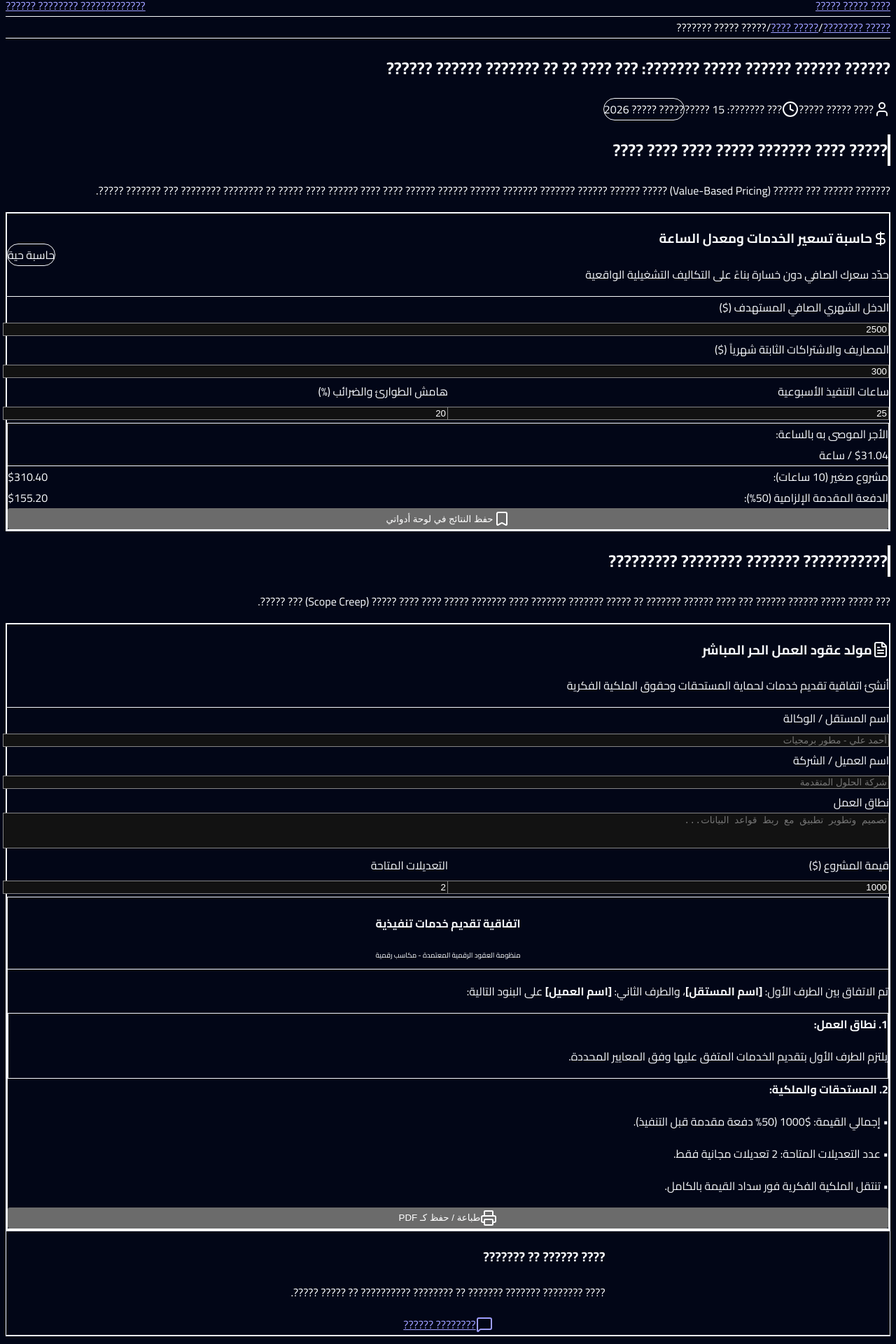
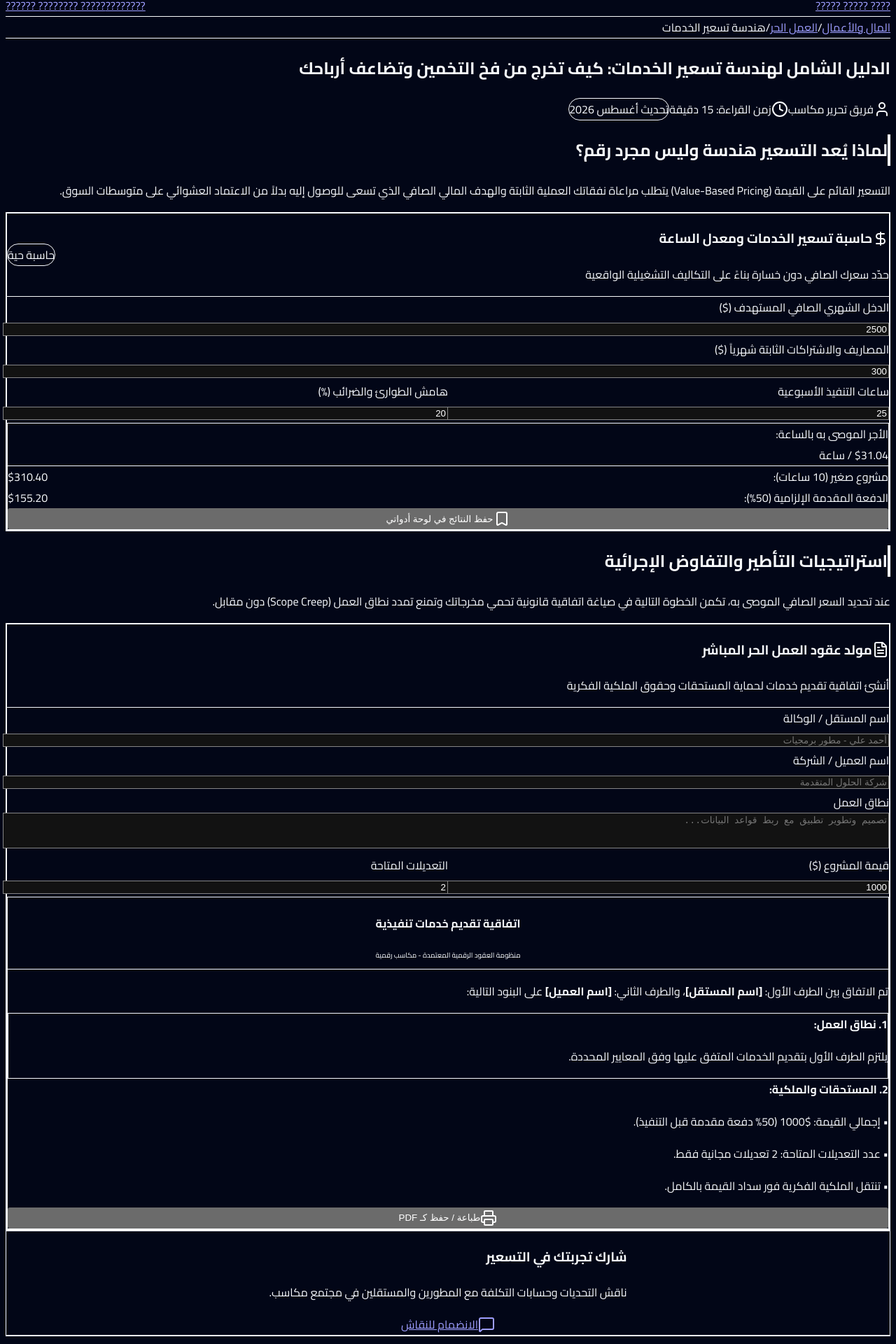
Before and after one commit to mohammedsss2013-a11y/makasib-digital, a Next.js app: page /finance/freelancing/pricing-guide in a window 1280 px wide. Shown: the part 15-1935 px from the top of the page at 70% size. Built offline with nearby package versions, Linux system fonts and the light colour scheme.

Commit message:
تحديث ملف التخطيط، دليل التسعير، ولوحة تحكم المستخدم

```diff
--- a/app/dashboard/page.tsx
+++ b/app/dashboard/page.tsx
@@ -21,8 +21,8 @@ export default function UserDashboardPage() {
   return (
     <div className="space-y-8 dir-rtl">
       <div className="bg-slate-900 border border-slate-800 p-6 rounded-2xl">
-        <h1 className="text-2xl font-black text-white">???? ?????? ???????</h1>
-        <p className="text-xs text-slate-400 mt-1">?????? ???? ???????? ????????? ???? ??? ?????? ????? ????? ??????.</p>
+        <h1 className="text-2xl font-black text-white">لوحة أدواتي الحافظة</h1>
+        <p className="text-xs text-slate-400 mt-1">استعرض كافة الحسابات والبيانات التي قمت بحفظها أثناء تصفحك المنصة.</p>
       </div>
 
       <div className="grid grid-cols-1 md:grid-cols-2 lg:grid-cols-3 gap-6">
@@ -54,7 +54,7 @@ export default function UserDashboardPage() {
                 href="/finance/freelancing/pricing-guide"
                 className="text-xs text-slate-300 hover:text-white flex items-center gap-1 justify-end transition-colors"
               >
-                <span>???????? ??? ????? ??????</span>
+                <span>الانتقال إلى حاسبة الأداة</span>
                 <ArrowUpRight className="w-3.5 h-3.5" />
               </Link>
             </div>
@@ -62,9 +62,9 @@ export default function UserDashboardPage() {
         ) : (
           <div className="col-span-full text-center py-12 bg-slate-900/50 border border-slate-800 rounded-2xl space-y-3">
             <Bookmark className="w-8 h-8 text-slate-600 mx-auto" />
-            <p className="text-sm text-slate-400">?? ??? ???? ?? ????? ?? ?????? ?? ????? ???.</p>
+            <p className="text-sm text-slate-400">لم تقم بحفظ أي أدوات أو حسابات في لوحتك بعد.</p>
             <Link href="/" className="inline-block bg-emerald-500 text-slate-950 font-bold text-xs px-4 py-2 rounded-lg">
-              ?????? ??????? ?????
+              استكشف الأدوات الحية
             </Link>
           </div>
         )}
--- a/app/finance/freelancing/[slug]/page.tsx
+++ b/app/finance/freelancing/[slug]/page.tsx
@@ -9,32 +9,32 @@ export default function PricingGuideArticlePage() {
     <article className="max-w-4xl mx-auto space-y-8 dir-rtl">
       {/* Breadcrumbs */}
       <div className="flex items-center gap-2 text-xs text-slate-400 border-b border-slate-800/80 pb-4">
-        <Link href="/finance" className="hover:text-emerald-400">????? ????????</Link>
+        <Link href="/finance" className="hover:text-emerald-400">المال والأعمال</Link>
         <span>/</span>
-        <Link href="/finance/freelancing" className="hover:text-emerald-400">????? ????</Link>
+        <Link href="/finance/freelancing" className="hover:text-emerald-400">العمل الحر</Link>
         <span>/</span>
-        <span className="text-slate-200">????? ????? ???????</span>
+        <span className="text-slate-200">هندسة تسعير الخدمات</span>
       </div>
 
       {/* Article Header */}
       <header className="space-y-4">
         <h1 className="text-3xl sm:text-4xl font-black text-white leading-tight">
-          ?????? ?????? ?????? ????? ???????: ??? ???? ?? ?? ??????? ?????? ??????
+          الدليل الشامل لهندسة تسعير الخدمات: كيف تخرج من فخ التخمين وتضاعف أرباحك
         </h1>
         <div className="flex flex-wrap items-center gap-4 text-xs text-slate-400 pt-2">
-          <span className="flex items-center gap-1"><User className="w-3.5 h-3.5 text-emerald-400" /> ???? ????? ?????</span>
-          <span className="flex items-center gap-1"><Clock className="w-3.5 h-3.5 text-emerald-400" /> ??? ???????: 15 ?????</span>
-          <span className="bg-emerald-500/10 text-emerald-400 px-2.5 py-0.5 rounded-full border border-emerald-500/20">????? ????? 2026</span>
+          <span className="flex items-center gap-1"><User className="w-3.5 h-3.5 text-emerald-400" /> فريق تحرير مكاسب</span>
+          <span className="flex items-center gap-1"><Clock className="w-3.5 h-3.5 text-emerald-400" /> زمن القراءة: 15 دقيقة</span>
+          <span className="bg-emerald-500/10 text-emerald-400 px-2.5 py-0.5 rounded-full border border-emerald-500/20">تحديث أغسطس 2026</span>
         </div>
       </header>
 
       {/* Intro Content */}
       <section className="prose prose-invert max-w-none text-slate-300 text-sm leading-relaxed space-y-4">
         <h2 className="text-xl font-bold text-white border-r-4 border-emerald-500 pr-3">
-          ????? ???? ??????? ????? ???? ???? ????
+          لماذا يُعد التسعير هندسة وليس مجرد رقم؟
         </h2>
         <p>
-          ??????? ?????? ??? ?????? (Value-Based Pricing) ????? ?????? ?????? ??????? ??????? ?????? ?????? ?????? ???? ???? ?????? ???? ????? ?? ???????? ???????? ??? ??????? ?????.
+          التسعير القائم على القيمة (Value-Based Pricing) يتطلب مراعاة نفقاتك العملية الثابتة والهدف المالي الصافي الذي تسعى للوصول إليه بدلاً من الاعتماد العشوائي على متوسطات السوق.
         </p>
       </section>
 
@@ -48,10 +48,10 @@ export default function PricingGuideArticlePage() {
       {/* Mid Content */}
       <section className="prose prose-invert max-w-none text-slate-300 text-sm leading-relaxed space-y-4">
         <h2 className="text-xl font-bold text-white border-r-4 border-emerald-500 pr-3">
-          ??????????? ??????? ???????? ?????????
+          استراتيجيات التأطير والتفاوض الإجرائية
         </h2>
         <p>
-          ??? ????? ????? ?????? ?????? ??? ???? ?????? ??????? ?? ????? ??????? ??????? ???? ??????? ????? ???? ???? ????? (Scope Creep) ??? ?????.
+          عند تحديد السعر الصافي الموصى به، تكمن الخطوة التالية في صياغة اتفاقية قانونية تحمي مخرجاتك وتمنع تمدد نطاق العمل (Scope Creep) دون مقابل.
         </p>
       </section>
 
@@ -65,15 +65,15 @@ export default function PricingGuideArticlePage() {
       {/* Community CTA */}
       <div className="bg-slate-900 border border-slate-800 p-6 rounded-2xl flex flex-col sm:flex-row items-center justify-between gap-4 mt-12">
         <div>
-          <h3 className="text-base font-bold text-white">???? ?????? ?? ???????</h3>
-          <p className="text-xs text-slate-400 mt-1">???? ???????? ??????? ??????? ?? ???????? ?????????? ?? ????? ?????.</p>
+          <h3 className="text-base font-bold text-white">شارك تجربتك في التسعير</h3>
+          <p className="text-xs text-slate-400 mt-1">ناقش التحديات وحسابات التكلفة مع المطورين والمستقلين في مجتمع مكاسب.</p>
         </div>
         <Link
           href="/community"
           className="bg-emerald-500 hover:bg-emerald-600 text-slate-950 font-bold px-4 py-2.5 rounded-lg text-xs whitespace-nowrap flex items-center gap-2"
         >
           <MessageSquare className="w-4 h-4" />
-          <span>???????? ??????</span>
+          <span>الانضمام للنقاش</span>
         </Link>
       </div>
     </article>
--- a/app/layout.tsx
+++ b/app/layout.tsx
@@ -18,8 +18,8 @@ const jetbrains = JetBrains_Mono({
 });
 
 export const metadata = {
-  title: '????? ????? | ???? ??????? ????????? ???????? ?????????',
-  description: '???? ??????? ???? ????? ??? ??????? ??????? ?????? ?????? ??????? ???????????? ?????? ??????.',
+  title: 'مكاسب رقمية | منصة الأدوات التفاعلية والدلائل الإجرائية',
+  description: 'منصة تفاعلية توفر أدوات حية وحاسبات تكتيكية مجانية لتنمية الأعمال والتكنولوجيا والنمط الرقمي.',
 };
 
 export default function RootLayout({ children }: { children: React.ReactNode }) {
```
